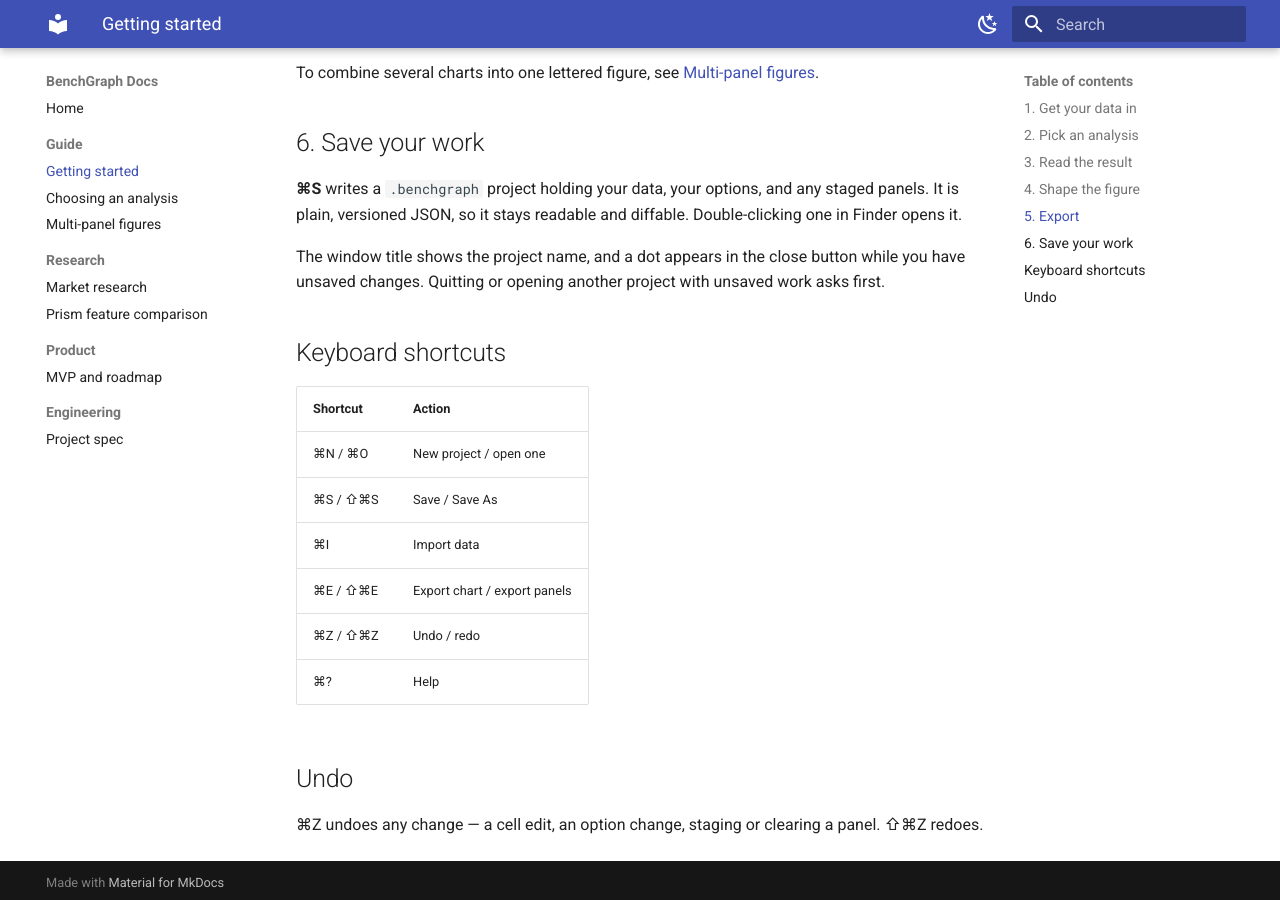
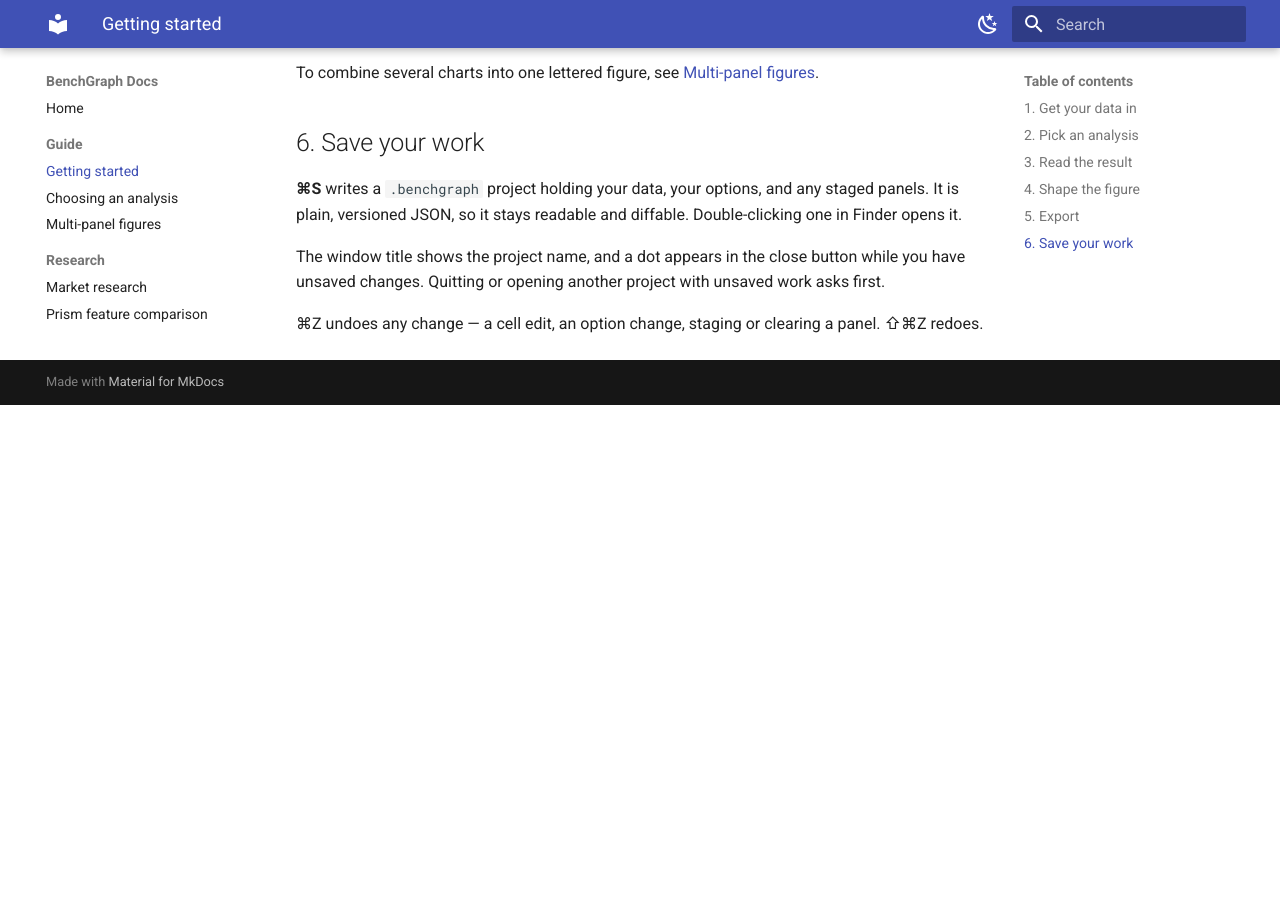
Before and after one commit to stacyshcherbakova/benchgraph, an MkDocs documentation site: the page built from docs/guide/getting-started.md, in a window 1280 px wide and 900 px high, scrolled down 1829 px. Built offline with MkDocs 1.6.1 and Material for MkDocs 9.7.7, drawn with Linux system fonts in a browser that asks for light colours; after the commit the page ends 2234 px from its top, so only the background shows below that.

Commit message:
Drop the shortcuts table and Undo heading from getting started
The page is now six numbered steps and nothing after. The undo sentence
moves into the save step rather than getting a heading of its own; the
shortcuts are already on their menu items.

```diff
--- a/docs/guide/getting-started.md
+++ b/docs/guide/getting-started.md
@@ -86,18 +86,5 @@ The window title shows the project name, and a dot appears in the close button
 while you have unsaved changes. Quitting or opening another project with unsaved
 work asks first.
 
-## Keyboard shortcuts
-
-| Shortcut | Action |
-| --- | --- |
-| ⌘N / ⌘O | New project / open one |
-| ⌘S / ⇧⌘S | Save / Save As |
-| ⌘I | Import data |
-| ⌘E / ⇧⌘E | Export chart / export panels |
-| ⌘Z / ⇧⌘Z | Undo / redo |
-| ⌘? | Help |
-
-## Undo
-
 ⌘Z undoes any change — a cell edit, an option change, staging or clearing a
 panel. ⇧⌘Z redoes.
```
